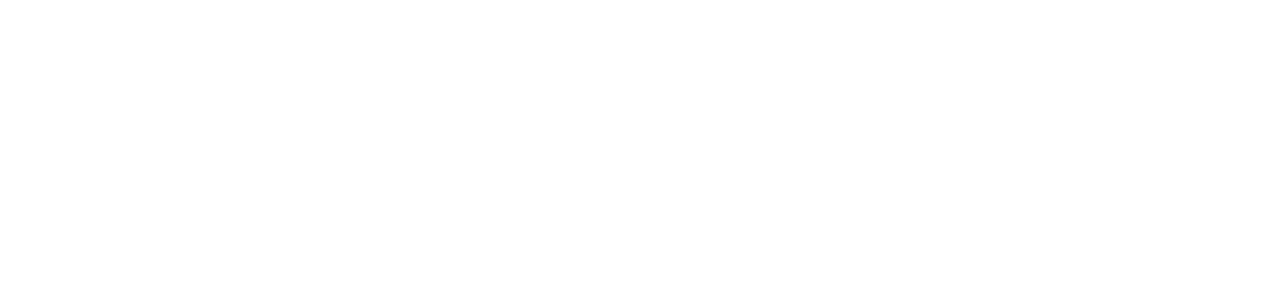
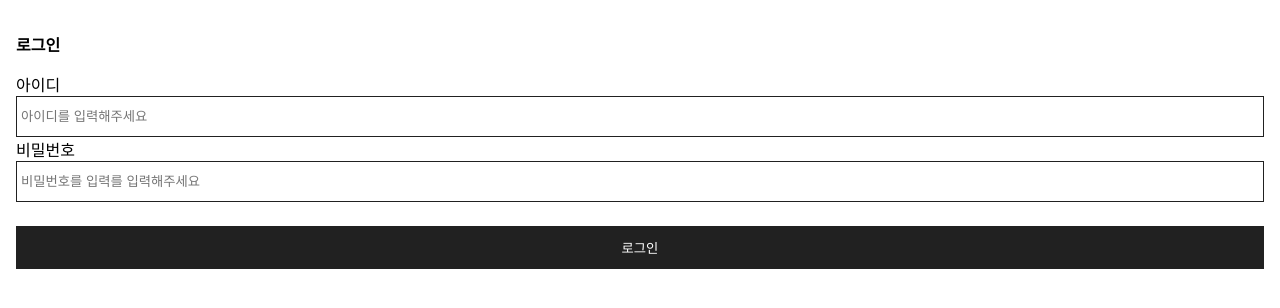
Before and after one commit to hanghaeWeek5Team21/devMateFrontend, a React (Create React App) app: page /login in a window 1280 px wide. Shown: the top 308 px of the page. Built offline with nearby package versions, Linux system fonts and the light colour scheme.

Commit message:
login bug fix

```diff
--- a/src/elements/Input.js
+++ b/src/elements/Input.js
@@ -3,7 +3,7 @@
 import { Text, Grid } from './Index';
 
 const Input = (props) => {
-  const { multiLine, type, label, placeholder, value, _onChange } = props;
+  const { multiLine, type, label, placeholder, value, _onChange, name } = props;
 
   if (multiLine) {
     return (
@@ -23,7 +23,12 @@
     <React.Fragment>
       <Grid>
         {label && <Text margin="0px">{label}</Text>}
-        <ElInput type={type} placeholder={placeholder} onChange={_onChange} />
+        <ElInput
+          type={type}
+          placeholder={placeholder}
+          onChange={_onChange}
+          name={name}
+        />
       </Grid>
     </React.Fragment>
   );
@@ -35,7 +40,8 @@
   label: false,
   placeholder: '텍스트 입력',
   value: '',
-  _onChange: () => {},
+  _onChange: () => { },
+  name: '',
 };
 
 const ElTextarea = styled.textarea`
--- a/src/pages/Login.js
+++ b/src/pages/Login.js
@@ -1,43 +1,34 @@
 import React from 'react';
 import { Grid, Input, Text, Button } from '../elements/Index';
-import axios from 'axios';
 
-const Login = (props) => {
+const Login = () => {
   return (
     <React.Fragment>
       <Grid padding="16px">
         <Text size="16px" bold>
           로그인
         </Text>
-        <Grid>
+        <form action="http://localhost/api/user/login" method="post">
           <Input
             label="아이디"
-            placeholder="아이디를 입력"
-            _onChange={() => {
-              console.log('id 입력함!');
-            }}
+            type="text"
+            name="username"
+            placeholder="아이디를 입력해주세요"
           />
-        </Grid>
-        <Grid>
           <Input
             label="비밀번호"
-            placeholder="비밀번호를 입력"
-            _onChange={() => {
-              console.log('pwd 입력함!');
-            }}
+            type="password"
+            name="password"
+            placeholder="비밀번호를 입력를 입력해주세요"
           />
-        </Grid>
-        <Button margin="32px 0px 0px 0px" width="10%">
-          로그인하기
-        </Button>
+          <Button
+            type="submit"
+            margin="24px 0px 0px 0px"
+          >
+            로그인
+          </Button>
+        </form>
       </Grid>
-      <form action="http://13.124.12.129/api/user/login" method="post">
-        <div className="input-wrapper">
-          <input type="text" name="username" placeholder="username" /> <br />
-          <input type="password" name="password" placeholder="password" />
-        </div>
-        <button type="submit">로그인</button>
-      </form>
     </React.Fragment>
   );
 };
--- a/src/pages/PostList.js
+++ b/src/pages/PostList.js
@@ -2,6 +2,7 @@
 import Post from "../components/Post";
 import { useSelector, useDispatch } from "react-redux";
 import { actionCreators as PostActions } from "../redux/modules/Post_module";
+import { actionCreators as userActions } from '../redux/modules/User_module';
 import InfinityScroll from "../shared/InfinityScroll";
 import { Grid } from "../elements/Index";
 
@@ -15,6 +16,7 @@
 
 
   React.useEffect(() => {
+    dispatch(userActions.loginDB());
     if (post_list.length < 2) {
       dispatch(PostActions.getPostDB());
     }
--- /dev/null
+++ b/src/redux/modules/User_module.js
@@ -0,0 +1,78 @@
+import { createAction, handleActions } from "redux-actions";
+import { actionCreators as imageActions } from "./Image_module";
+import { produce } from "immer";
+import { config } from "../../shared/config";
+
+import axios from "axios";
+import { setCookie, deleteCookie } from '../../shared/Cookie';
+
+
+// 액션 타입
+const LOG_OUT = 'LOG_OUT';
+const LOG_IN = 'LOG_IN';
+
+// 액션 생성 함수
+const logOut = createAction(LOG_OUT, (user) => ({
+  user,
+}));
+const login = createAction(LOG_IN, () => ({}));
+
+// initialState
+const initialState = {
+  user: null,
+  is_login: false,
+};
+
+// middleware actions
+const loginDB = (start = null, size = null) => {
+  return function (dispatch, getState) {
+    axios.get(config.api + '/api/user/id',
+      { withCredentials: true })
+      .then((response) => {
+        setCookie("user", response.data.result);
+        setCookie('is_login', 'true');
+        dispatch(login(response.data.result));
+      })
+      .catch((error) => {
+        console.log(error);
+        window.alert('로그인 실패!');
+      });
+  };
+};
+const logoutDB = (start = null, size = null) => {
+  return function (dispatch, getState) {
+    deleteCookie("user");
+    deleteCookie('is_login');
+    dispatch(logOut());
+  };
+};
+
+// reducer
+export default handleActions(
+  {
+    [LOG_IN]: (state, action) =>
+      produce(state, (draft) => {
+        setCookie("user", action.payload.user);
+        setCookie('is_login', 'true');
+        draft.user = action.payload.user;
+        draft.is_login = true;
+      }),
+    [LOG_OUT]: (state, action) =>
+      produce(state, (draft) => {
+        deleteCookie("user");
+        deleteCookie('is_login');
+        draft.user = null;
+        draft.is_login = false;
+      })
+  },
+  initialState
+);
+
+// action creator export
+const actionCreators = {
+  login,
+  logOut,
+  loginDB,
+};
+
+export { actionCreators };
--- a/src/shared/App.js
+++ b/src/shared/App.js
@@ -7,6 +7,7 @@
 
 // pages
 import PostList from "../pages/PostList";
+import Login from '../pages/Login';
 
 // components
 
@@ -14,6 +15,7 @@
   return (
     <React.Fragment>
       <BrowserRouter>
+        <Route path="/login" exact component={Login} />
         <Route path="/" exact component={PostList} />
       </BrowserRouter>
     </React.Fragment>
--- /dev/null
+++ b/src/shared/Cookie.js
@@ -0,0 +1,25 @@
+const getCookie = (name) => {
+    let value = '; ' + document.cookie;
+
+    let parts = value.split(`; ${name}=`);
+
+    if (parts.length === 2) {
+        return parts.pop().split(';').shift();
+    }
+};
+
+const setCookie = (name, value, exp = 5) => {
+    let date = new Date();
+    date.setTime(date.getTime() + exp * 24 * 60 * 60 * 1000);
+    document.cookie = `${name}=${value}; expires=${date.toUTCString()}`;
+};
+
+const deleteCookie = (name) => {
+    let date = new Date('2020-01-01').toUTCString();
+
+    console.log(date);
+
+    document.cookie = name + '=; expires=' + date;
+};
+
+export { getCookie, setCookie, deleteCookie };
```
